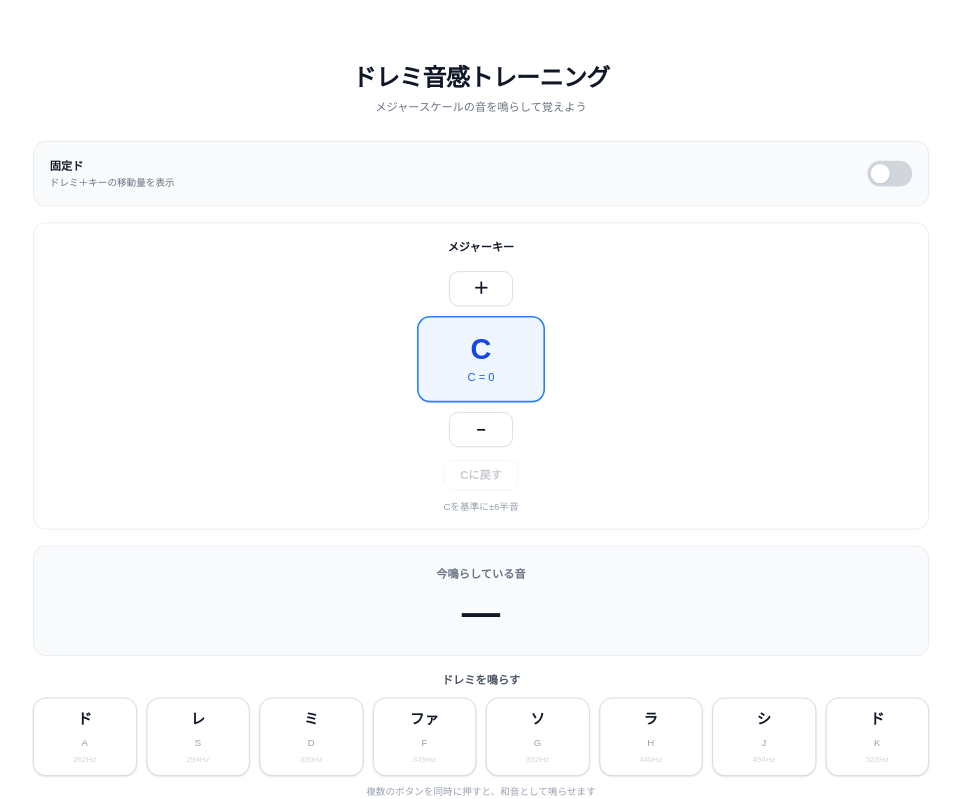
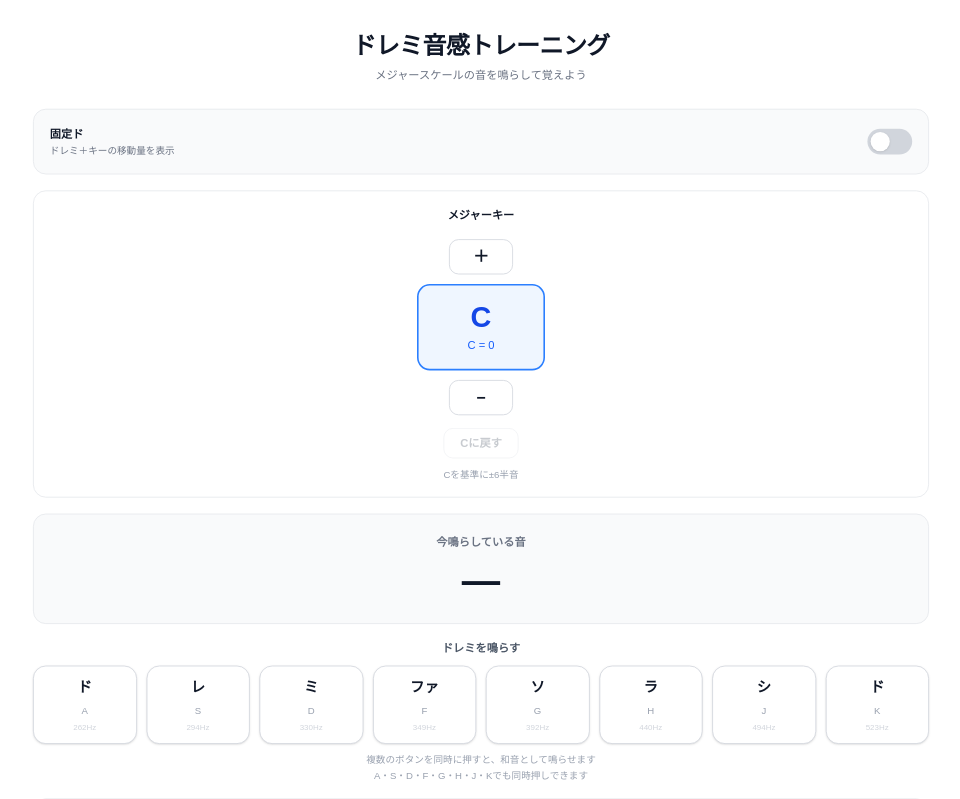
Before and after one commit to hythm-onkan/rhythm-test, a Next.js app: page /pitch in a window 1280 px wide. Shown: the top 799 px of the page, without its empty margins (159-1119 px from the left). Built offline with nearby package versions, Linux system fonts and the light colour scheme.

Commit message:
高さを変更

```diff
--- a/app/pitch/page.tsx
+++ b/app/pitch/page.tsx
@@ -1105,7 +1105,7 @@ export default function PitchPage() {
   }, []);
 
   return (
-    <main className="min-h-screen bg-white px-4 py-8 text-gray-900">
+    <main className="min-h-[1400px] bg-white text-gray-900">
       <div className="mx-auto max-w-6xl px-4 py-8">
   <div className="origin-top scale-[0.8]">
 
```
